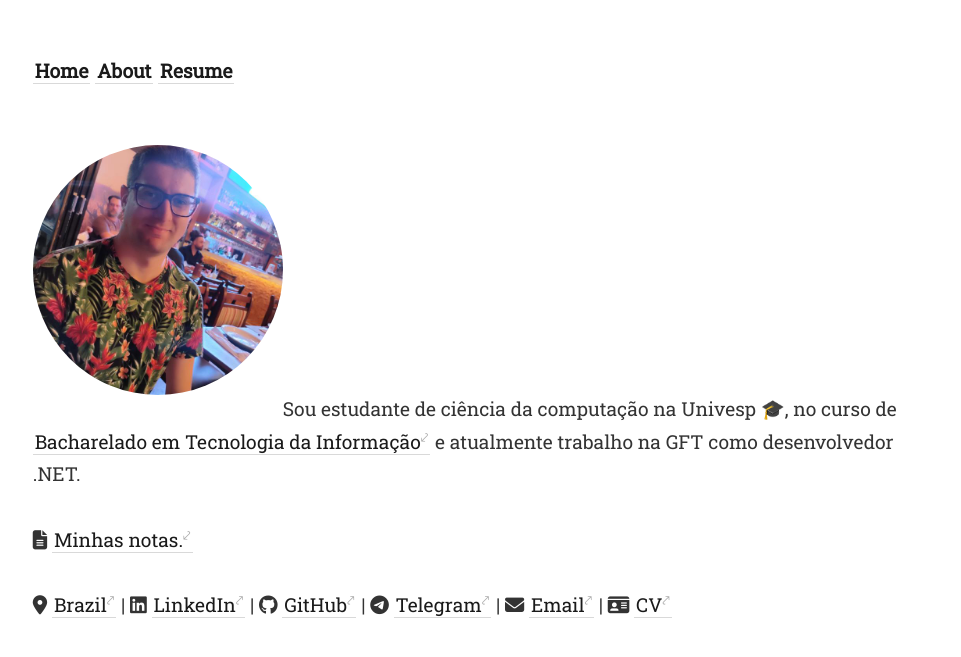
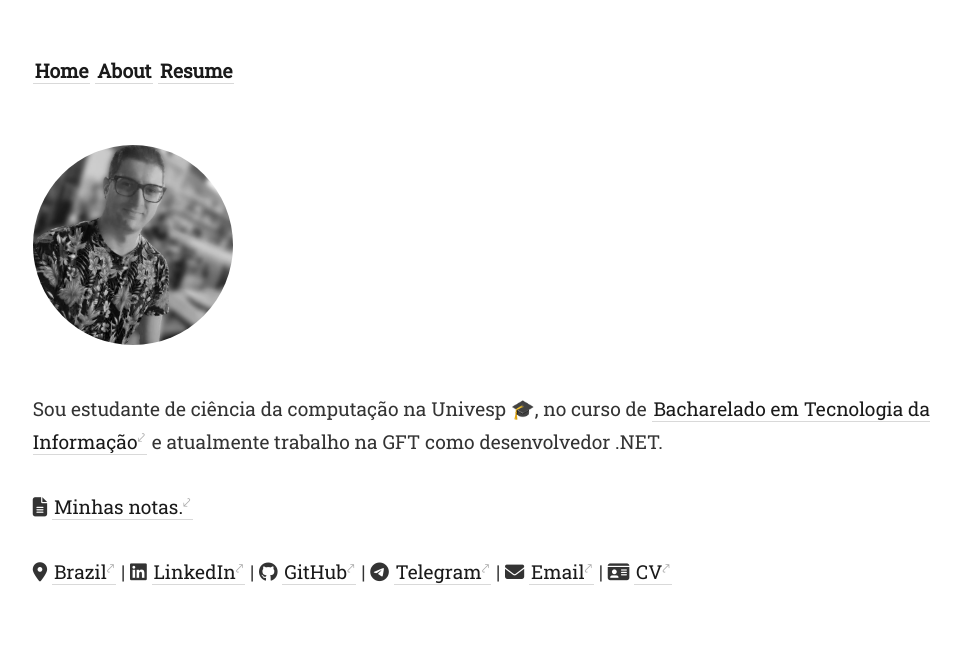
Before and after one commit to gio-bon/MyDigitalGarden, a Jekyll site: the page built from _pages/about.md, in a window 1280 px wide. Shown: the top 657 px of the page, without its empty margins (156-1117 px from the left). Built offline with Jekyll 4.4.1, drawn with Linux system fonts in a browser that asks for light colours; nearby versions of some CDN libraries.

Commit message:
new photo

```diff
--- a/_pages/about.md
+++ b/_pages/about.md
@@ -8,7 +8,7 @@ permalink: /about
     <script src="https://kit.fontawesome.com/2635e42ccc.js" crossorigin="anonymous"></script>
 </head>
 
-<img src="/assets/photo-profile.jpg" style="border-radius: 50%;" width="250" align="left"/> <br><br><br><br><br><br><br>
+<img src="/assets/photo-profile.jpg" style="border-radius: 50%;" width="200" align="left"/> <br><br><br><br><br><br><br>
 
 Sou estudante de ciência da computação na Univesp 🎓, no curso de [[BTI|Bacharelado em Tecnologia da Informação]] e atualmente trabalho na GFT como desenvolvedor .NET. <br>
 <br>
```
Also changed, not shown: assets/photo-profile.jpg.
